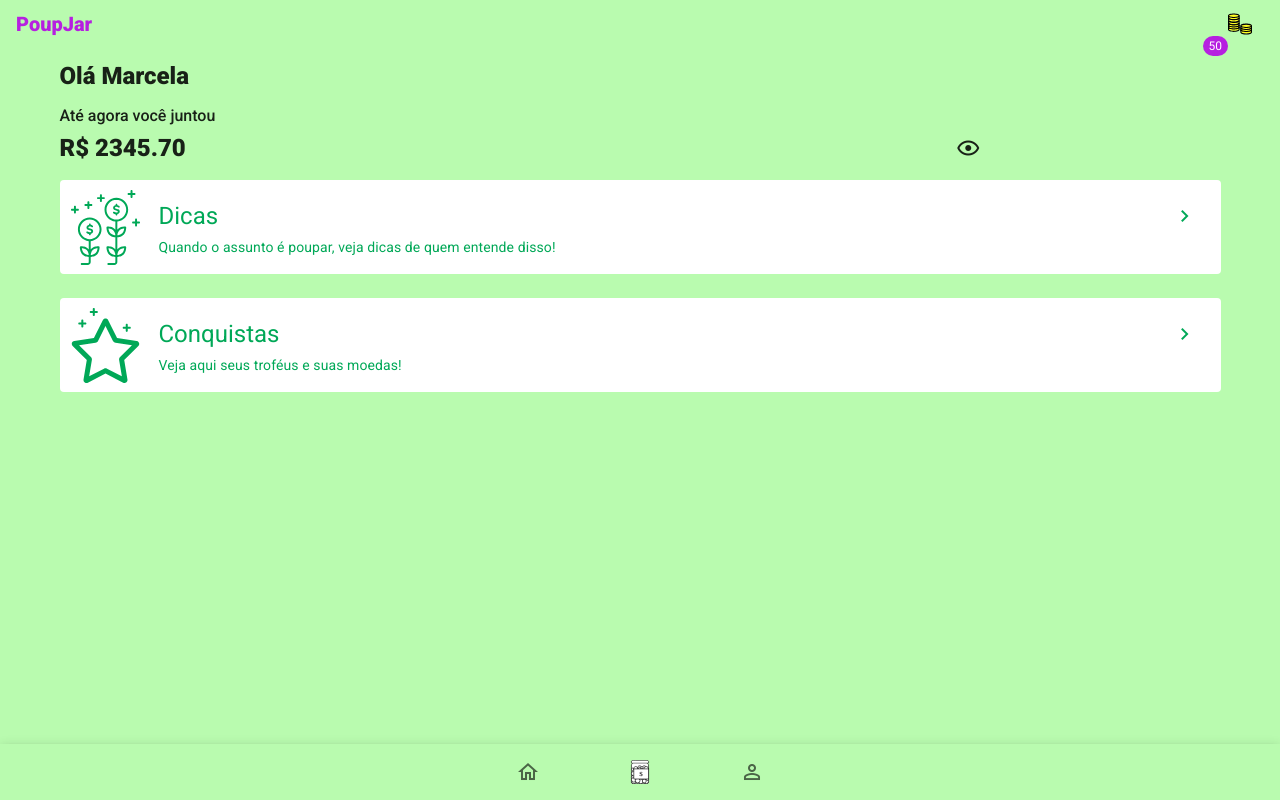
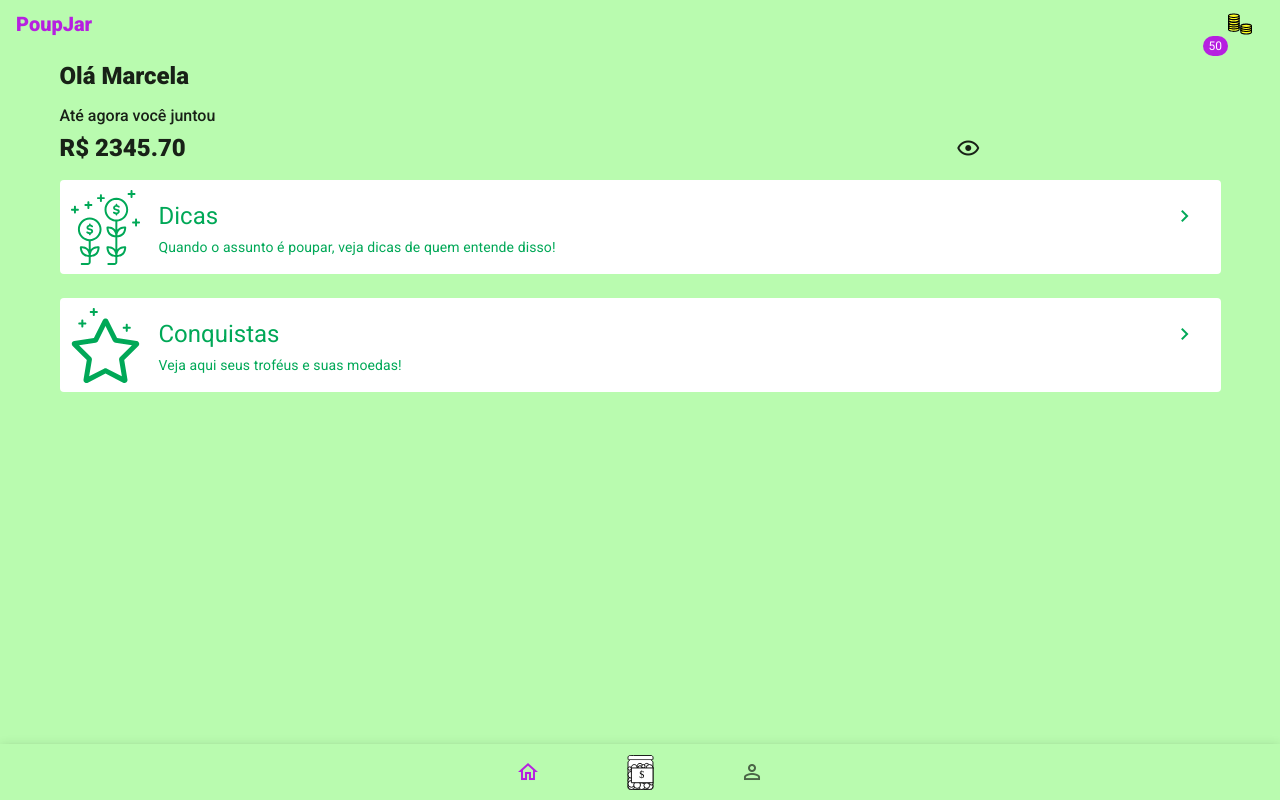
Before and after one commit to flpgst/jar-cash-saver, a Vue app in the folder frontend/: page / in a window 1280 px wide. Built offline with nearby package versions, Linux system fonts and the light colour scheme; what vue-timers would draw is missing.

Commit message:
change bottom menu icons color

```diff
--- a/frontend/src/components/AppMenu.vue
+++ b/frontend/src/components/AppMenu.vue
@@ -8,7 +8,7 @@
     <v-btn>
       <v-tooltip top>
         <template v-slot:activator="{ on }">
-          <v-btn to="/" v-on="on">
+          <v-btn to="/" icon color="primary" v-on="on">
             <v-icon>mdi-home-outline</v-icon>
           </v-btn>
         </template>
@@ -19,8 +19,8 @@
     <v-btn>
       <v-tooltip top>
         <template v-slot:activator="{ on }">
-          <v-btn to="/jars" v-on="on">
-            <v-icon>$vuetify.icons.jarmenu</v-icon>
+          <v-btn to="/jars" icon color="primary" v-on="on">
+            <v-icon size="35">$vuetify.icons.jarmenu</v-icon>
           </v-btn>
         </template>
         <span>Meus Jarros</span>
@@ -30,7 +30,7 @@
     <v-btn>
       <v-tooltip top>
         <template v-slot:activator="{ on }">
-          <v-btn to="/profile" v-on="on">
+          <v-btn icon color="primary" to="/profile" v-on="on">
             <v-icon>mdi-account-outline</v-icon>
           </v-btn>
         </template>
```
